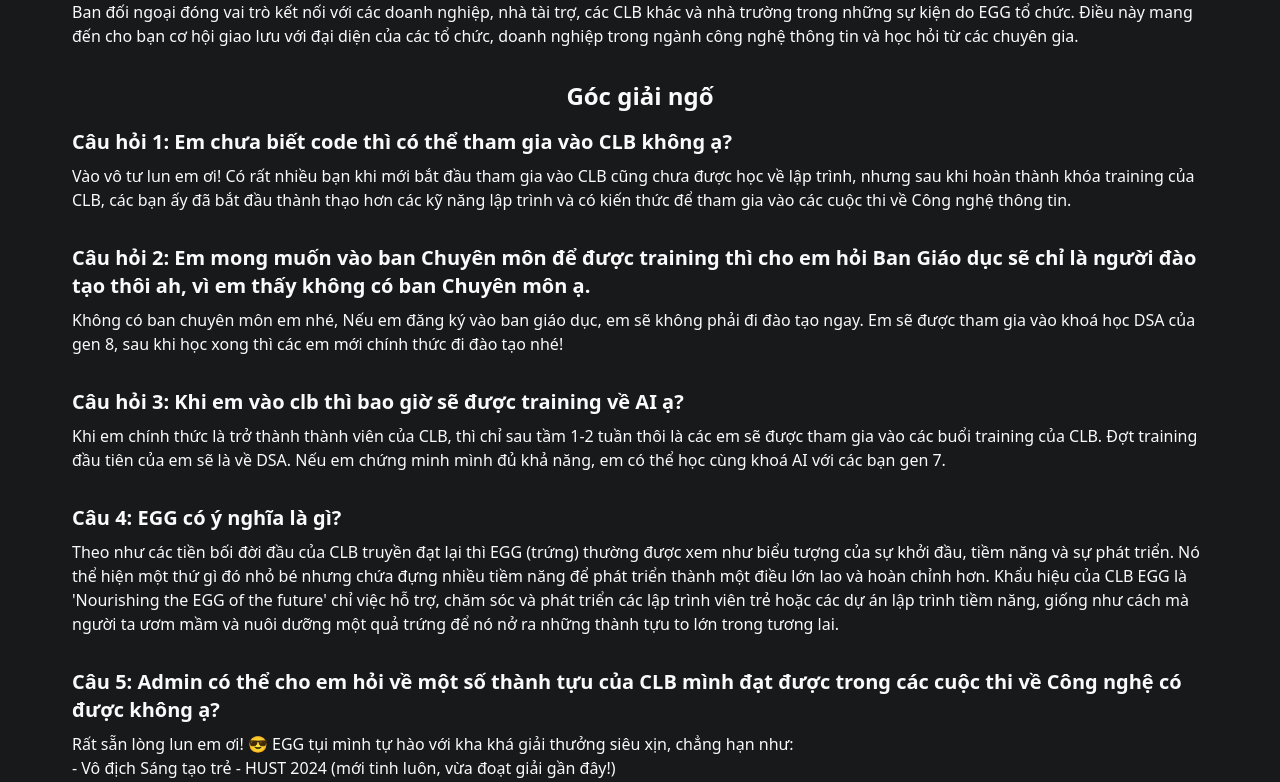
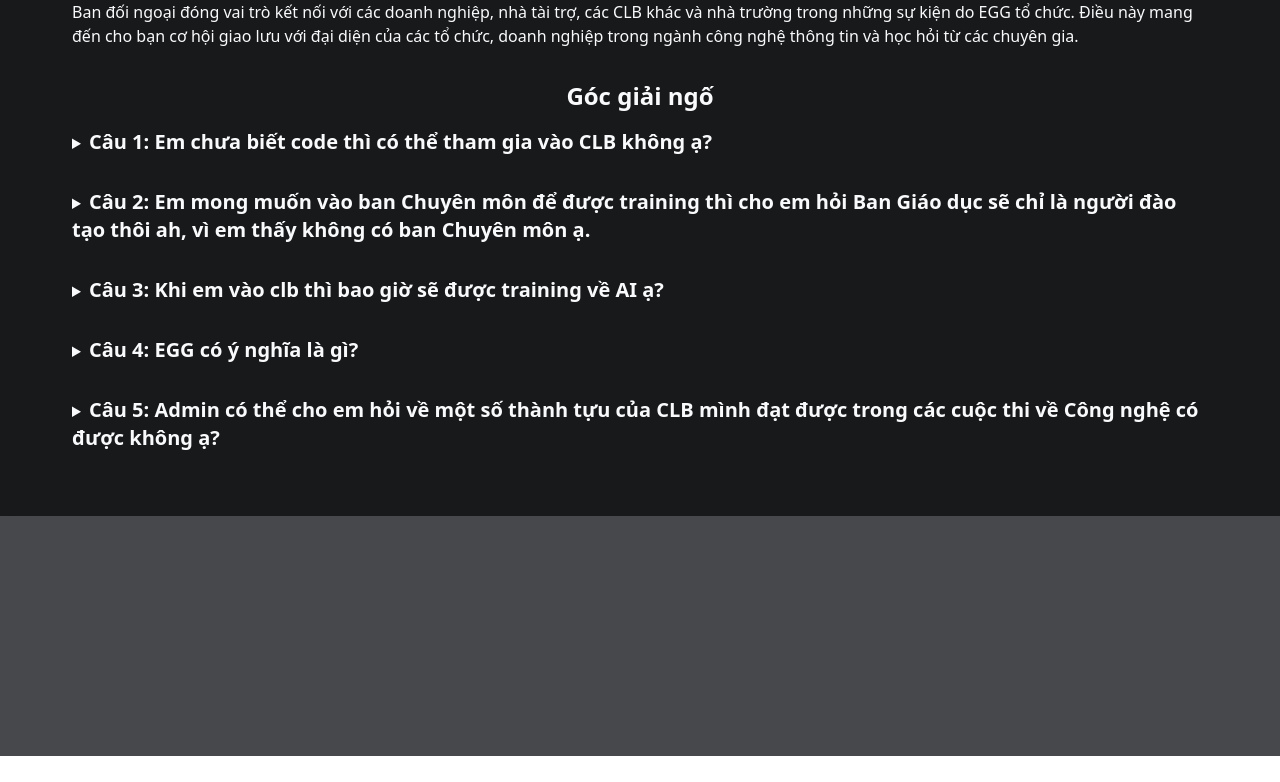
Before and after one commit to kjhave/egg-web, a React (Create React App) app: page / in a window 1280 px wide. Shown: the part 2608-3390 px from the top of the page. After the commit the page ends 3364 px from the top, so only its background shows below. Built offline with nearby package versions, Linux system fonts and the light colour scheme.

Commit message:
Improve FAQ part

```diff
--- a/src/components/About/Faq.js
+++ b/src/components/About/Faq.js
@@ -2,15 +2,15 @@
 
 const faqs = [
 	{
-		question: "Câu hỏi 1: Em chưa biết code thì có thể tham gia vào CLB không ạ?",
+		question: "Câu 1: Em chưa biết code thì có thể tham gia vào CLB không ạ?",
 		answer: "Vào vô tư lun em ơi! Có rất nhiều bạn khi mới bắt đầu tham gia vào CLB cũng chưa được học về lập trình, nhưng sau khi hoàn thành khóa training của CLB, các bạn ấy đã bắt đầu thành thạo hơn các kỹ năng lập trình và có kiến thức để tham gia vào các cuộc thi về Công nghệ thông tin."
 	},
 	{
-		question: "Câu hỏi 2: Em mong muốn vào ban Chuyên môn để được training thì cho em hỏi Ban Giáo dục sẽ chỉ là người đào tạo thôi ah, vì em thấy không có ban Chuyên môn ạ.",
+		question: "Câu 2: Em mong muốn vào ban Chuyên môn để được training thì cho em hỏi Ban Giáo dục sẽ chỉ là người đào tạo thôi ah, vì em thấy không có ban Chuyên môn ạ.",
 		answer: "Không có ban chuyên môn em nhé, Nếu em đăng ký vào ban giáo dục, em sẽ không phải đi đào tạo ngay. Em sẽ được tham gia vào khoá học DSA của gen 8, sau khi học xong thì các em mới chính thức đi đào tạo nhé!"
 	},
 	{
-		question: "Câu hỏi 3: Khi em vào clb thì bao giờ sẽ được training về AI ạ?",
+		question: "Câu 3: Khi em vào clb thì bao giờ sẽ được training về AI ạ?",
 		answer: "Khi em chính thức là trở thành thành viên của CLB, thì chỉ sau tầm 1-2 tuần thôi là các em sẽ được tham gia vào các buổi training của CLB. Đợt training đầu tiên của em sẽ là về DSA. Nếu em chứng minh mình đủ khả năng, em có thể học cùng khoá AI với các bạn gen 7."
 	},
 	{
@@ -28,8 +28,10 @@
 		<div className="faq-container">
 			{faqs.map((faq, index) => (
 				<div key={index} className="faq-item mb-8">
-					<h3 className="text-xl font-semibold mb-2">{faq.question}</h3>
-					<p className="text-gray-50 whitespace-pre-line">{faq.answer}</p>
+					<details>
+						<summary><span className="text-xl font-semibold mb-2">{faq.question}</span></summary>
+						<p className="text-gray-50 whitespace-pre-line">{faq.answer}</p>
+					</details>
 				</div>
 			))}
 		</div>
--- a/src/components/Event/EventSection.js
+++ b/src/components/Event/EventSection.js
@@ -4,8 +4,8 @@
 function EventSection({ title, eventList }) {
 	const [curr, setCurr] = useState(0);
 
-	const prev = () => setCurr(e => curr == 0 ? eventList.length - 1 : curr - 1);
-	const next = () => setCurr(e => curr == eventList.length - 1 ? 0 : curr + 1);
+	const prev = () => setCurr(e => curr === 0 ? eventList.length - 1 : curr - 1);
+	const next = () => setCurr(e => curr === eventList.length - 1 ? 0 : curr + 1);
 
 	return (
 		<div className="flex justify-center content-start flex-wrap flex-grow-0 w-[1200px] px-4 pb-12 shadow-xl bg-[#242527]">
--- a/src/components/Footer.js
+++ b/src/components/Footer.js
@@ -2,7 +2,7 @@
 
 function Footer(){
     return (
-        <div className='min-h-60 bg-white shadow-md sha'>
+        <div className='min-h-60 bg-[#46484b] shadow-md'>
         </div>
     );
 }
```
Also changed, not shown: 1 other file (tests, documents, lock files or other folders).
